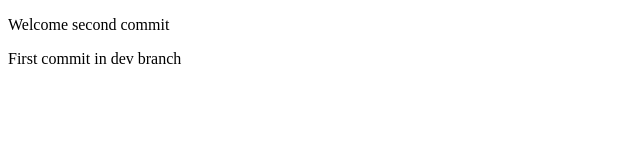
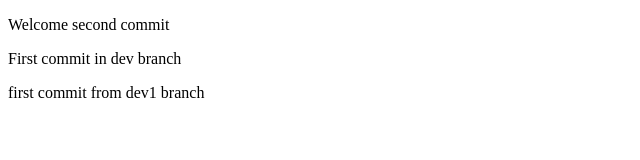
Before and after one commit to bacancy-parthsardhara/interview-demo, a plain HTML site: page index.html in a window 1280 px wide. Shown: the whole page, without its empty margins (0-640 px from the left). Drawn offline with Linux system fonts and the light colour scheme.

Commit message:
first commit from dev1 branch

```diff
--- a/index.html
+++ b/index.html
@@ -9,5 +9,6 @@
 <body>
     <p>Welcome second commit</p>
     <p>First commit in dev branch</p>
+    <p>first commit from dev1 branch</p>
 </body>
 </html>
```
